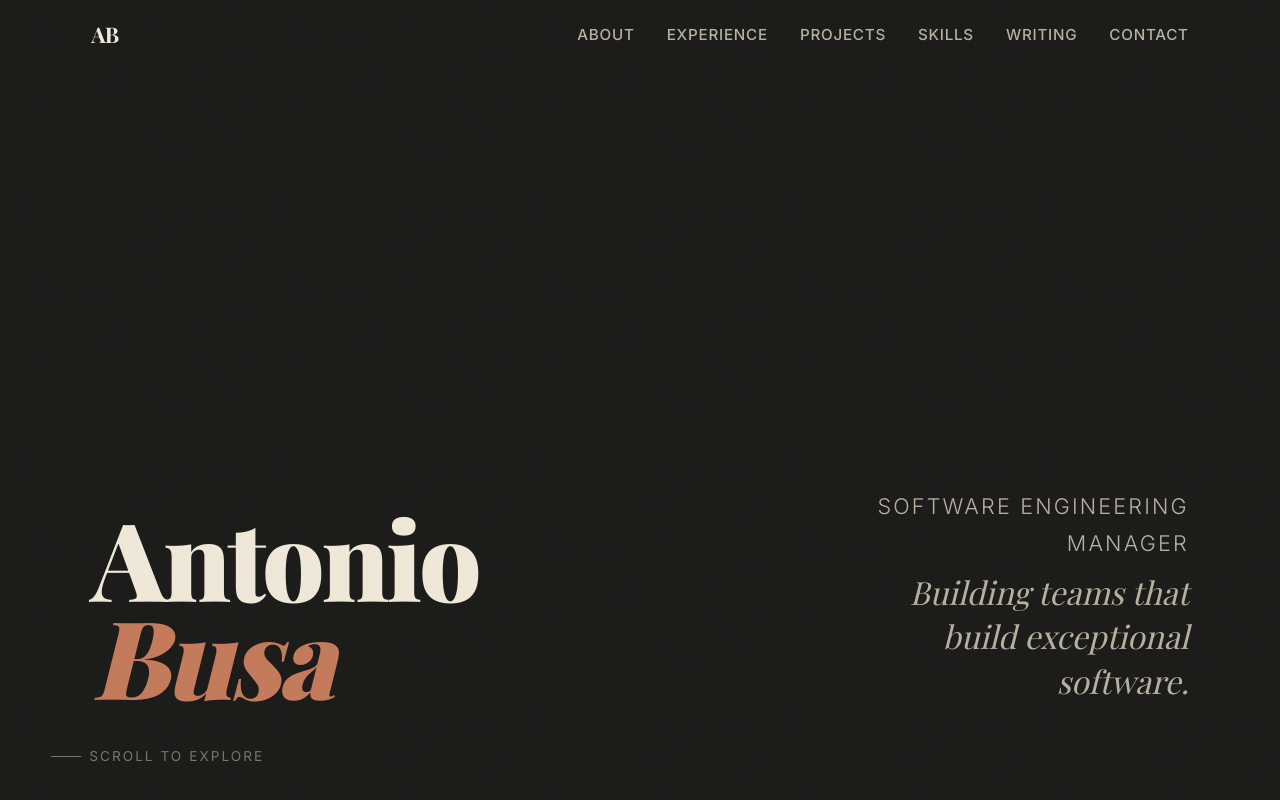
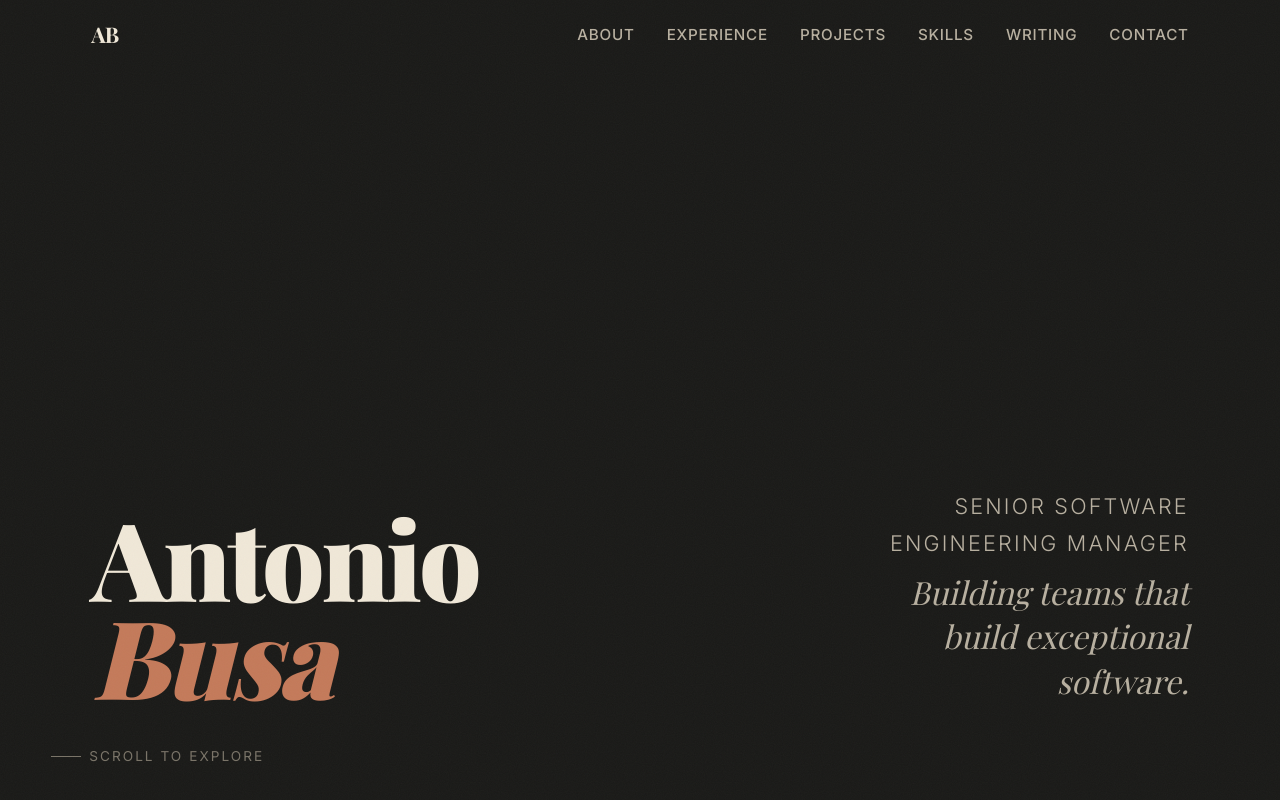
Before and after one commit to afbooza/afbooza.github.io, a plain HTML site: page index.html in a window 1280 px wide. Shown: the top 800 px of the page. Drawn offline with nearby package versions, Linux system fonts and the light colour scheme; a web font is replaced by a local one.

Commit message:
Update hero title to Senior Software Engineering Manager
Co-Authored-By: Claude Opus 4.6 <noreply@anthropic.com>

```diff
--- a/index.html
+++ b/index.html
@@ -48,7 +48,7 @@
           </h1>
         </div>
         <div class="hero-meta reveal">
-          <p class="hero-title">Software Engineering Manager</p>
+          <p class="hero-title">Senior Software Engineering Manager</p>
           <p class="hero-statement">Building teams that build exceptional software.</p>
         </div>
       </div>
```
